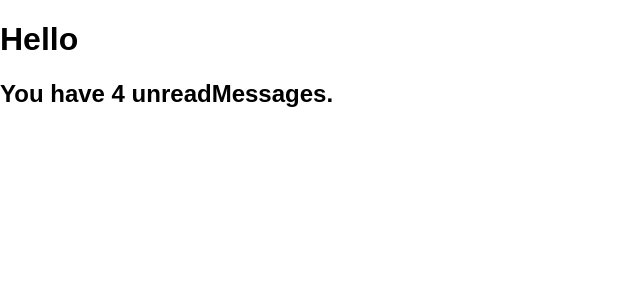
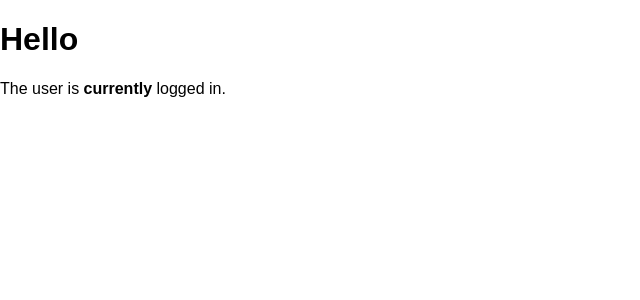
Before and after one commit to SYuvaraj/reactofficial, a React (Create React App) app in the folder my-app/: page / in a window 1280 px wide. Shown: the top 300 px of the page, without its empty margins (0-640 px from the left). Built offline with nearby package versions, Linux system fonts and the light colour scheme.

Commit message:
inline if with logical &&

```diff
--- a/my-app/src/components/Mailbox.js
+++ b/my-app/src/components/Mailbox.js
@@ -4,17 +4,17 @@ class MailBox extends React.Component{
 
 	constructor(props){
 		super(props);
+
+		this.state = {isLoggedIn:true}
 	};
 
 
 	render(){
-		const unreadMessages  = this.props.unreadMessages;
+		const isLoggedIn  = this.state.isLoggedIn;
 		return(
 			<div>
 				<h1>Hello</h1>
-				{unreadMessages.length > 0 &&
-					<h2> You have {unreadMessages.length} unreadMessages.</h2>
-				}
+				The user is <b>{isLoggedIn ? 'currently' : 'not'}</b> logged in.
 			</div>
 		);
 
--- a/my-app/src/index.js
+++ b/my-app/src/index.js
@@ -7,9 +7,8 @@ import EventHandling from './components/eventHandling.js';
 import Greeting from './components/Greeting.js';
 import LoginControl from './components/LoginControl.js';
 import MailBox from './components/Mailbox.js';
-
 import registerServiceWorker from './registerServiceWorker';
 
-const messages = ['hi','how', 'are', 'you'];
-ReactDOM.render(<MailBox  unreadMessages = {messages} />, document.getElementById('root'));
+
+ReactDOM.render(<MailBox  />, document.getElementById('root'));
 registerServiceWorker();
```
